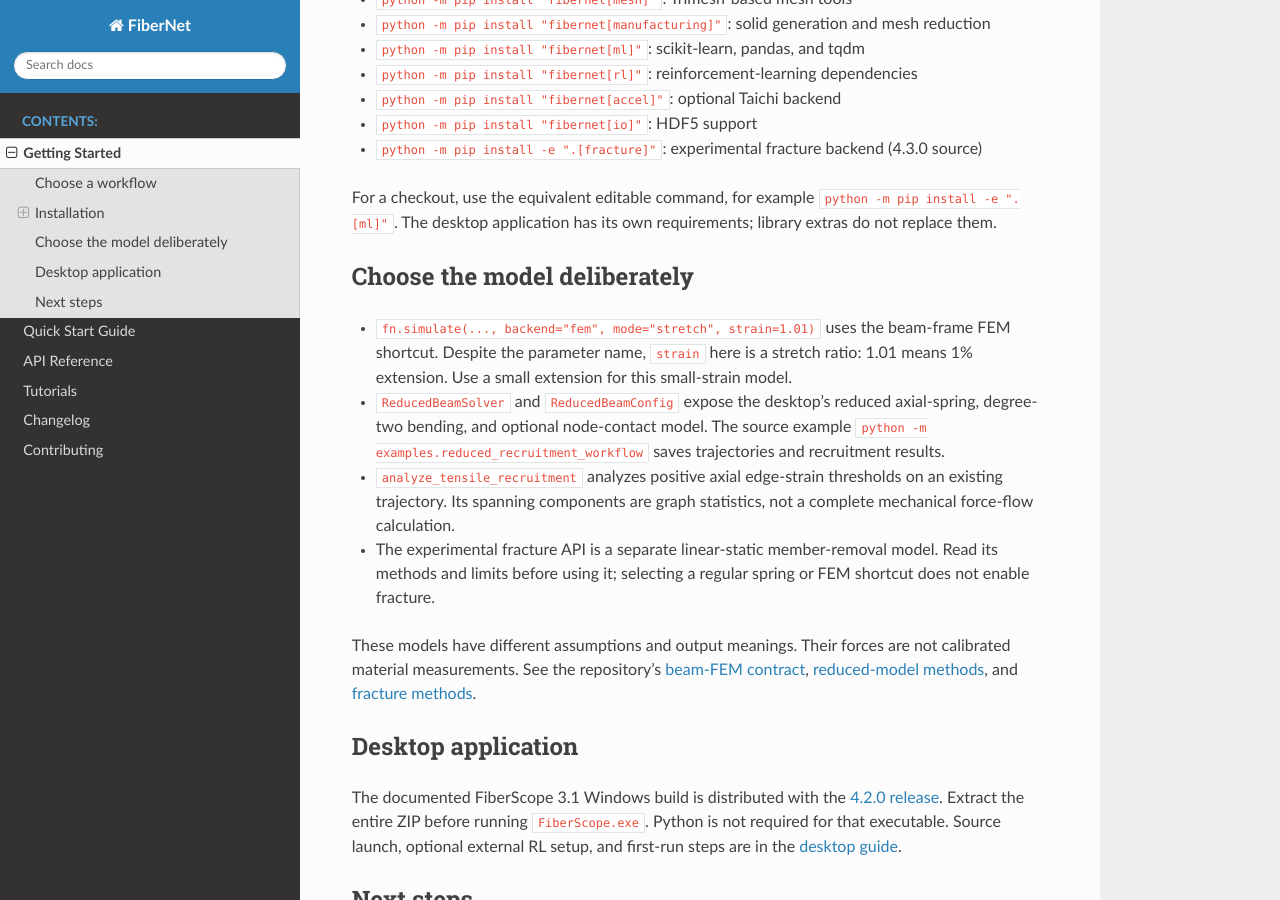
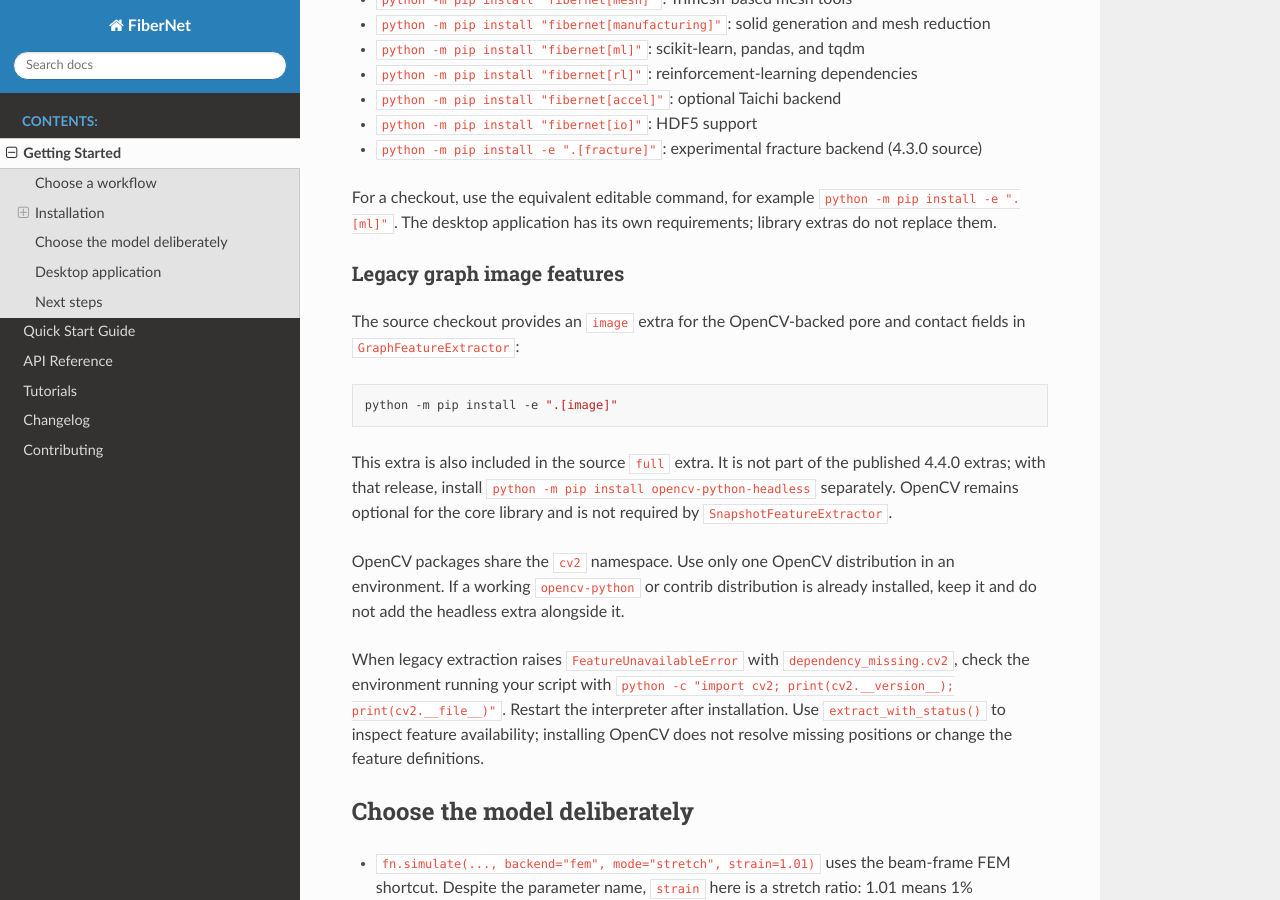
Before and after one commit to GellmanSparrowS/fibernet, a Sphinx documentation site: the page built from docs/getting_started.rst, in a window 1280 px wide and 900 px high, scrolled down 1153 px. Built offline with Sphinx 7.4.7 and the Read the Docs theme 3.1.0, drawn with Linux system fonts in a browser that asks for light colours.

Commit message:
Declare optional OpenCV image-feature dependencies

```diff
--- a/docs/getting_started.rst
+++ b/docs/getting_started.rst
@@ -63,6 +63,32 @@ For a checkout, use the equivalent editable command, for example
 ``python -m pip install -e ".[ml]"``. The desktop application has its own
 requirements; library extras do not replace them.
 
+Legacy graph image features
+~~~~~~~~~~~~~~~~~~~~~~~~~~
+
+The source checkout provides an ``image`` extra for the OpenCV-backed pore
+and contact fields in ``GraphFeatureExtractor``:
+
+.. code-block:: bash
+
+   python -m pip install -e ".[image]"
+
+This extra is also included in the source ``full`` extra. It is not part of
+the published 4.4.0 extras; with that release, install
+``python -m pip install opencv-python-headless`` separately. OpenCV remains
+optional for the core library and is not required by ``SnapshotFeatureExtractor``.
+
+OpenCV packages share the ``cv2`` namespace. Use only one OpenCV distribution
+in an environment. If a working ``opencv-python`` or contrib distribution is
+already installed, keep it and do not add the headless extra alongside it.
+
+When legacy extraction raises ``FeatureUnavailableError`` with
+``dependency_missing.cv2``, check the environment running your script with
+``python -c "import cv2; print(cv2.__version__); print(cv2.__file__)"``.
+Restart the interpreter after installation. Use ``extract_with_status()`` to
+inspect feature availability; installing OpenCV does not resolve missing
+positions or change the feature definitions.
+
 Choose the model deliberately
 -----------------------------
 
--- a/pyproject.toml
+++ b/pyproject.toml
@@ -61,7 +61,9 @@ rl = [
     "stable-baselines3>=2.0",
 ]
 graph = ["networkx>=3.0"]
+image = ["opencv-python-headless>=4.5"]
 full = [
+    "opencv-python-headless>=4.5",
     "psutil>=5.9",
     "threadpoolctl>=3.1",
     "pyvista>=0.37",
```
Also changed, not shown: 1 other file.
